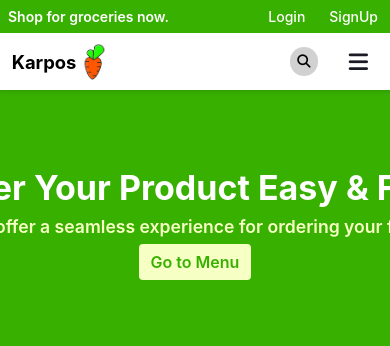
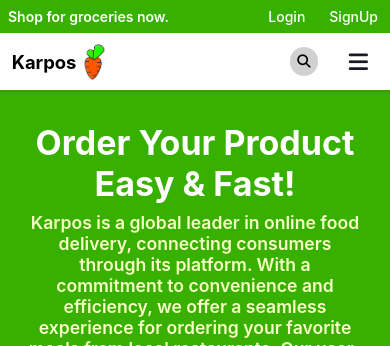
Before and after one commit to chochodev/GroceryApp, a Flask app: page / in a window 390 px wide; the page is wider, and only the part inside the window is pictured. Shown: the top 346 px of that part. Run offline with Flask 3, Linux system fonts and the light colour scheme; parts of the project's set-up code (start-up, migrations or seed data) failed here and were passed over; some libraries are stand-ins or nearby versions.

Commit message:
Update home.css

```diff
--- a/website/static/css/home.css
+++ b/website/static/css/home.css
@@ -68,7 +68,7 @@
     padding-top: 1rem;
   }
   #home .order-now-info {
-    width: max-content;
+    width: 100%;
   }
   #home .order-now-section .order-now-info .title {
     font-size: 3.125rem;
```
